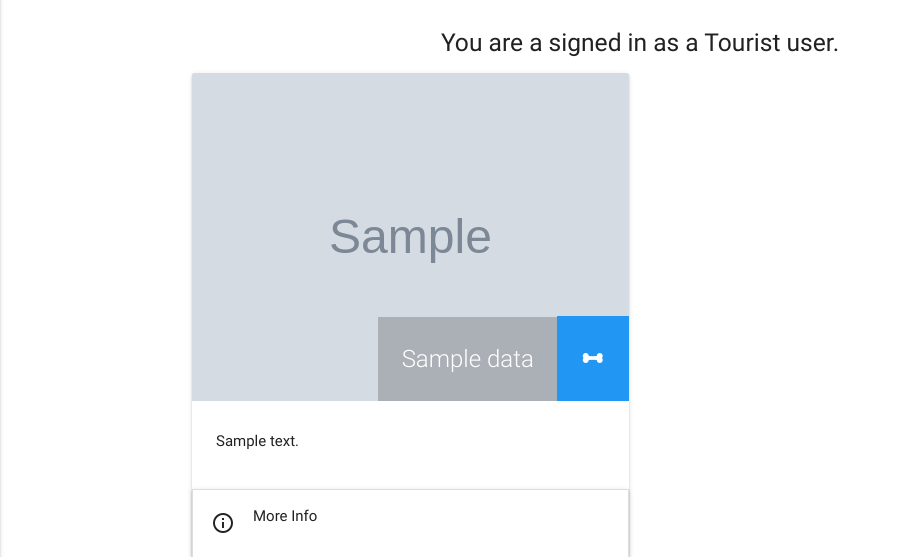
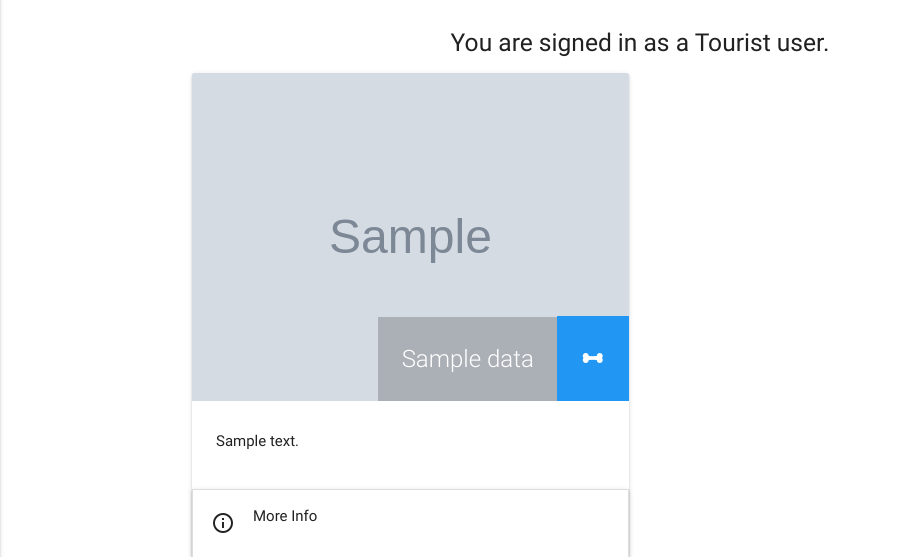
Before and after one commit to jabelone/ifb299, a Django app: template ifb299_production/production/templates/production/home.html in a window 1280 px wide. Shown: the part 222-779 px from the top of the page, without its empty margins (0-899 px from the left). Run offline with Django 3.2, Linux system fonts and the light colour scheme; a user stored in the database is signed in; tables that the repository leaves empty hold one stand-in row (values such as "Sample post"); the template is opened without the code that fills it: values that come from a table or form of the project are taken from there, most other values are stand-ins (such as "Sample title", 1, 10 or a date in 2020); grey boxes marked "Sample" are stand-in pictures; some libraries are stand-ins or nearby versions.

Commit message:
fixed another typo

```diff
--- a/ifb299_production/production/templates/production/home.html
+++ b/ifb299_production/production/templates/production/home.html
@@ -6,7 +6,7 @@
 {% block content %}
 
 {% if data %}
-    <h5 style="text-align: center;">You are a signed in as a {{ user.profile.user_type }} user.</h5>
+    <h5 style="text-align: center;">You are signed in as a {{ user.profile.user_type }} user.</h5>
     <div class="row">
         {% for item in data %}
 
```
